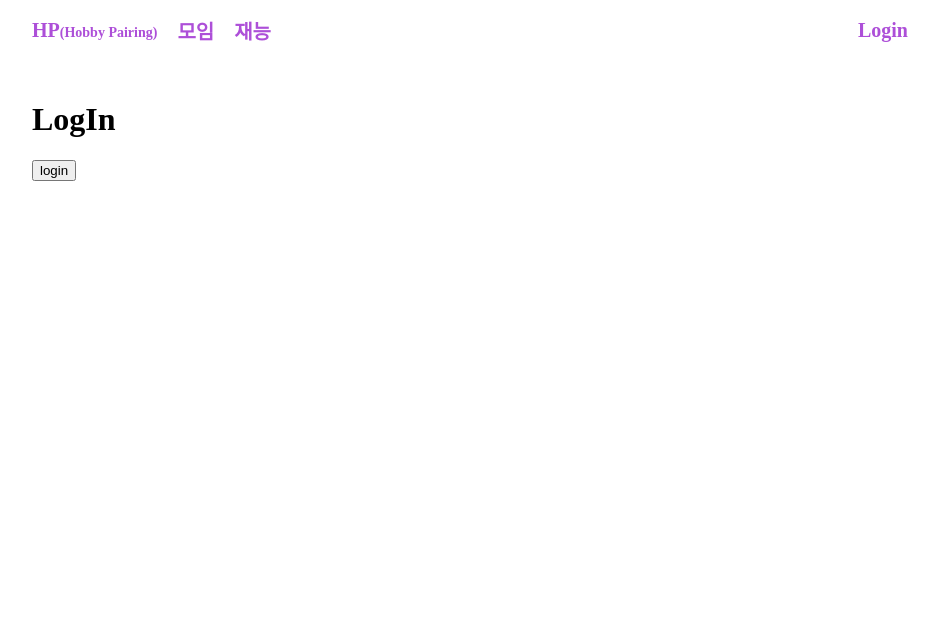
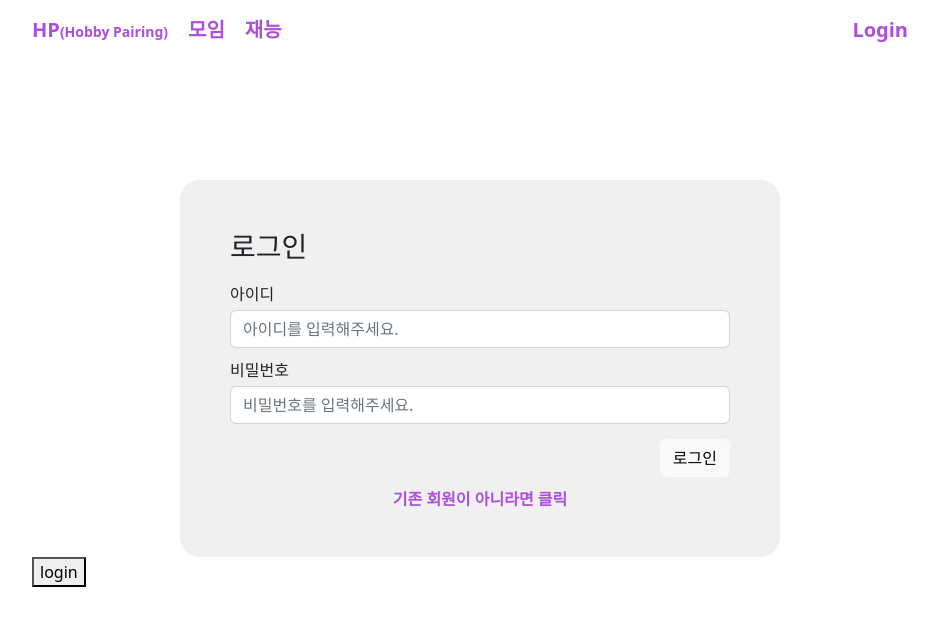
Before and after one commit to alaliyo/hobby-pairing, a React (Create React App) app: page /login in a window 1280 px wide. Shown: the top 626 px of the page, without its empty margins (160-1099 px from the left). Built offline with nearby package versions, Linux system fonts and the light colour scheme.

Commit message:
feat : LogInPage UI 완성

```diff
--- a/public/index.html
+++ b/public/index.html
@@ -8,6 +8,12 @@
       name="description"
       content="Web site created using create-react-app"
     />
+    <link
+      rel="stylesheet"
+      href="https://cdn.jsdelivr.net/npm/bootstrap@5.2.3/dist/css/bootstrap.min.css"
+      integrity="sha384-rbsA2VBKQhggwzxH7pPCaAqO46MgnOM80zW1RWuH61DGLwZJEdK2Kadq2F9CUG65"
+      crossorigin="anonymous"
+    />
     <title>Hobby Pairing</title>
   </head>
   <body>
--- a/src/components/Header,.jsx
+++ b/src/components/Header,.jsx
@@ -1,8 +1,13 @@
 import styled from "styled-components";
-import { Link } from 'react-router-dom';
-import { accent } from './../theme';
+import { Link, useNavigate } from 'react-router-dom';
 
 function Header({ loggedIn }) {
+    const navigate = useNavigate();
+
+    const onLogOutClick = () => {
+        alert("로그아웃 되었습니다.")
+        navigate("/");
+    }
 
     return(
         <HeaderBox>
@@ -14,9 +19,9 @@ function Header({ loggedIn }) {
             <LinkBox>
                 {loggedIn ? (<>
                     <Link to={'/mypage'}>MyPage</Link>
-                    <Link to={'/'}>Logout</Link>
+                    <Link onClick={onLogOutClick}>Logout</Link>
                 </>) : (
-                    <Link to={'/login'}>Login</Link>
+                    <Link to={'/logIn'}>Login</Link>
                 )}
             </LinkBox>
         </HeaderBox>
@@ -29,7 +34,7 @@ const HeaderBox = styled.header`
     background-color: white;
     display: flex;
     justify-content: space-between;
-    height: 40px;
+    height: 60px;
     padding: 10px 15%;
     position: fixed;
     top: 0;
@@ -56,7 +61,7 @@ const LinkBox = styled.div`
     a {
         font-weight: 900;
         font-size: 20px;
-        color: ${accent.TXColor};
+        color: #ad4fd8;
         margin-right: 20px;
         display: block;
         text-decoration: none;
--- a/src/pages/LogIn.jsx
+++ b/src/pages/LogIn.jsx
@@ -1,9 +1,42 @@
-import { useEffect } from "react";
+import { useState, useEffect } from "react";
+import styled from "styled-components";
 import { useNavigate, useOutletContext } from "react-router-dom";
+import { Button, Form, Stack, Alert, InputGroup } from 'react-bootstrap';
 
 function LogIn() {
+    const [email, setEmail] = useState("");
+    const [nickname, setNickname] = useState("");
+    const [password, setPassword] = useState("");
+    const [password2, setPassword2] = useState("");
+    const [account, setAccount] = useState(false);
+    const [errors, setErrors] = useState("")
+
     const { loggedIn } = useOutletContext();
     const navigate = useNavigate();
+
+    const onChange = (e) => {
+        const {
+            target: { name, value },
+        } = e;
+
+        if (name === "email") {
+            setEmail(value);
+        } else if (name === 'nickname') {
+            setNickname(value);
+        } else if (name === "password") {
+            setPassword(value);
+        } else if (name === "password2") {
+            setPassword2(value);
+        }
+    };
+
+    const onSubmit = () => {
+        console.log(email, nickname, password);
+        setErrors('massge');
+        loggedIn && navigate('/')
+    };
+
+    const toggleAccount = () => setAccount(prev => !prev);
 
     useEffect(() => {
         if (loggedIn) {
@@ -14,9 +47,103 @@ function LogIn() {
 
     return(
         <div>
-            <h1>LogIn</h1>
-        </div>
+        <LogInBox>
+            <Form gap={3} onSubmit={onSubmit}>
+                <LoginTitle>{account ? "회원가입" : "로그인"}</LoginTitle>
+                <br />
+                <Form.Label>아이디</Form.Label>
+                <InputGroup>
+                    <Form.Control name="email" type="email" placeholder="아이디를 입력해주세요." required value={email} onChange={onChange} maxLength='30' />
+                    {account && <Button size='sm' variant="outline-secondary" id="button-addon2">
+                        중복확인
+                    </Button>}
+                </InputGroup>
+                {account && <Explanation>이메일 형태, 숫자, 영어 30자 이하만 가능합니다. </Explanation>}
+                <br />
+                {account && (
+                    <>
+                    <Form.Label>닉네임</Form.Label>
+                    <InputGroup >
+                        <Form.Control name="nickname" type="text" placeholder="닉네임을 입력해주세요." required value={nickname} onChange={onChange} maxLength='20' />
+                        <Button size='sm' variant="outline-secondary" id="button-addon2">
+                        중복확인
+                        </Button>
+                    </InputGroup>
+                    {account &&<Explanation>영어, 숫자, 한글 20자 이하만 가능합니다. </Explanation>}
+                    <br />
+                    </>
+                )}
+                <Form.Group controlId="formBasicPassword">
+                    <Form.Label>비밀번호</Form.Label>
+                    <Form.Control name="password" type="password" placeholder="비밀번호를 입력해주세요." required value={password} onChange={onChange} maxLength='16' />
+                </Form.Group>
+                {account &&<Explanation>숫자, 영어 6~16자만 가능합니다. </Explanation>}
+                <br />
+                {account && (
+                    <Form.Group className="mb-3" controlId="formBasicPassword">
+                        <Form.Label>비밀번호 확인</Form.Label>
+                        <Form.Control name="password2" type="password" placeholder="다시 비밀번호를 입력해주세요." required value={password2} onChange={onChange} maxLength='16' />
+                    </Form.Group>
+                )}
+
+                {errors !== '' && <Alert variant="danger">{errors}</Alert>}
+
+                <Stack direction="horizontal">
+                    <Button className='ms-auto' variant="light" type="submit" >
+                        {account ? "가입" : "로그인"}
+                    </Button>
+                </Stack>
+            </Form>
+            <br />
+            <Stack gap={1}>
+                <span onClick={toggleAccount}>{account ? "로그인 페이지로" : "기존 회원이 아니라면 클릭"}</span>
+            </Stack>
+        </LogInBox>
+    </div>
     );
 }
 
 export default LogIn;
+
+const LoginTitle = styled.h3`
+    @media screen and (max-width: 768px) {
+        font-size: 18px;
+        font-weight: 900;
+    }
+`
+
+const LogInBox = styled.div`
+    background-color: rgb(240, 240, 240);
+    padding: 50px;
+    width: 600px;
+    margin: 0 auto;
+    margin-top: 100px;
+    border-radius: 20px;
+    line-height: 15px;
+    @media screen and (max-width: 768px) {
+        width: 100%;
+        margin-top: 20px;
+        padding: 35px;
+    }
+
+    @media screen and (max-width: 600px) {
+        padding-left: 5%;
+        padding-right: 5%;
+    }
+
+    div span {
+        color: #ad4fd8;
+        font-weight: 900;
+        cursor : pointer;
+        justify-content: center;
+        align-items: center;
+        display: flex;
+    }
+`
+
+const Explanation = styled.p`
+    font-size: 12px;
+    color: rgb(255, 90, 90);
+    font-weight: 900;
+    margin-bottom: 3px;
+`
```
